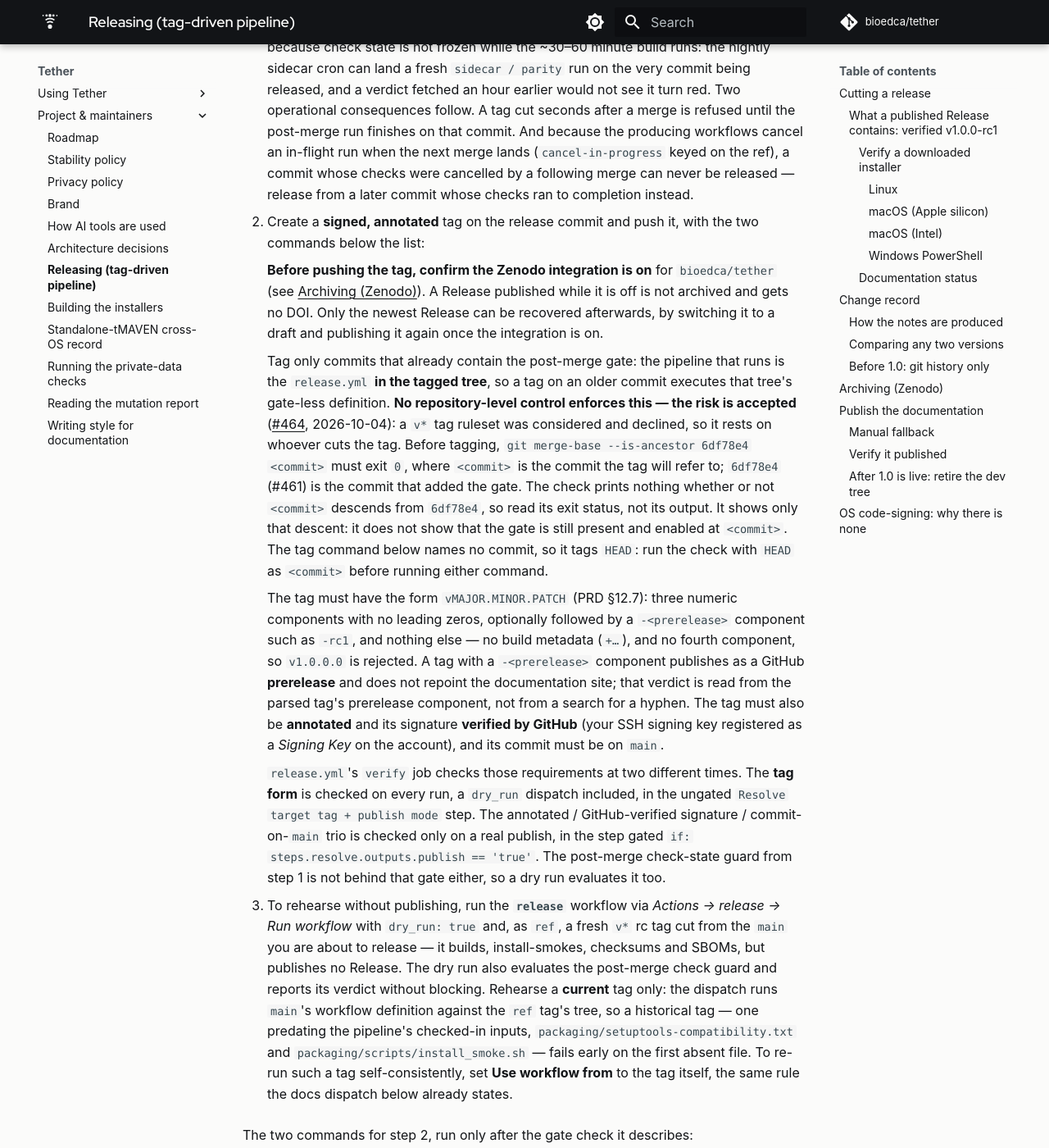
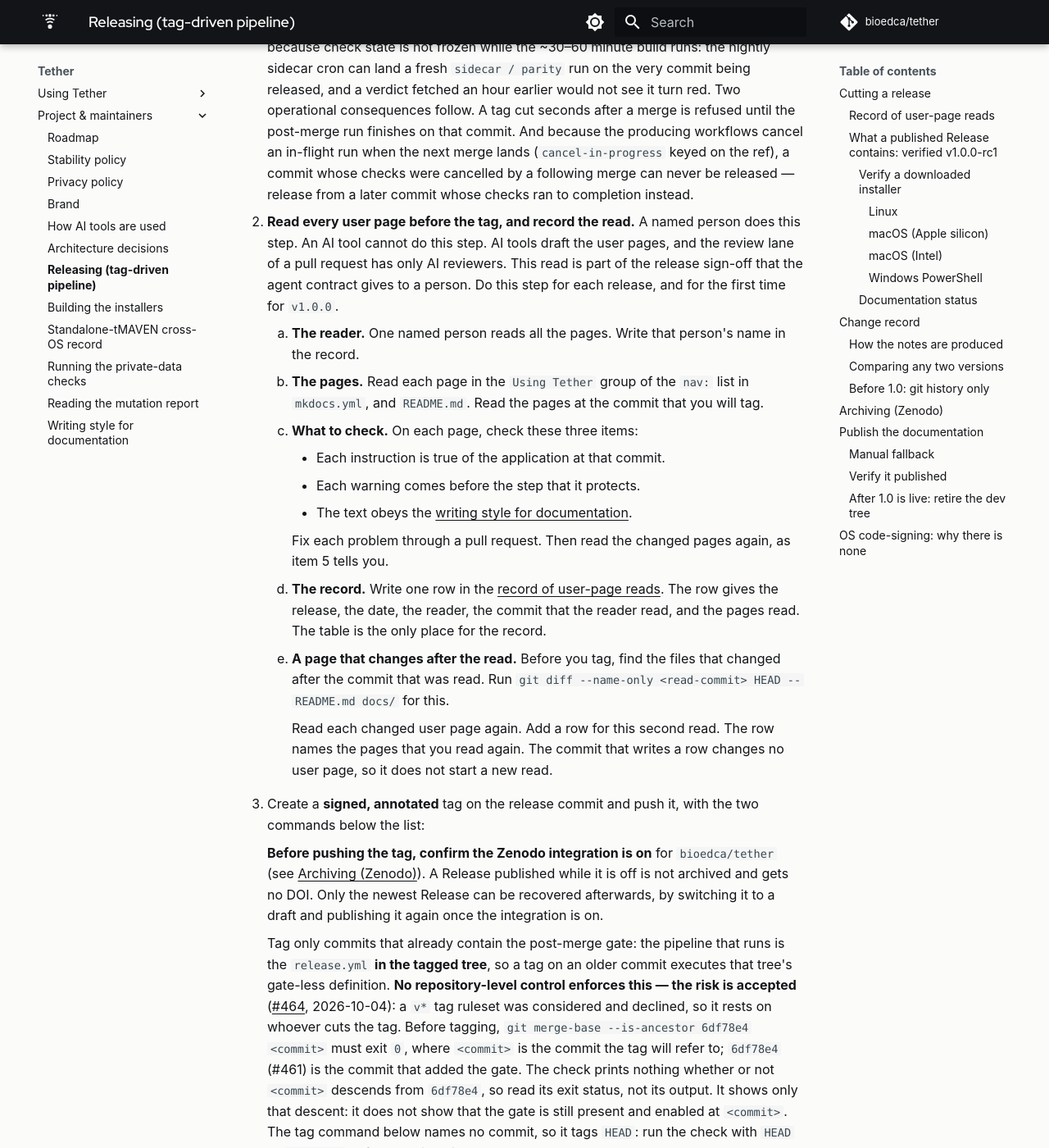
Before and after one commit to bioedca/tether, an MkDocs documentation site: the page built from docs/release.md, in a window 1280 px wide and 1400 px high, scrolled down 1047 px. Shown: the whole window at 82% size. Built offline with MkDocs 1.6.1 and Material for MkDocs 9.7.7, drawn with Linux system fonts in a browser that asks for light colours; comment, search, counter and statistics services are not loaded; the version menu is left out; some of the changed text lies outside the part shown.

Commit message:
docs(release): require a recorded human read of every user page before a tag (#650)
Add step 2 to "Cutting a release": a named person, never an AI tool, reads
every page in the "Using Tether" nav group and README.md at the commit to be
tagged, checks instructions, warning order and the writing style guide, and
records the read in a new "Record of user-page reads" table. A user page that
changes after the read is read again before the tag. The first use is v1.0.0.

The ai-use.md self-assessment row "AI assists, and human oversight stays" is
now Met and links the step. tests/test_docs_release_read.py pins the step,
its order before the tag step, the record fields and the table row.

````diff
--- a/docs/release.md
+++ b/docs/release.md
@@ -48,7 +48,38 @@ release**, not the binaries, and it is unaffected by any of the above.
    when the next merge lands (`cancel-in-progress` keyed on the ref), a commit whose checks
    were cancelled by a following merge can never be released — release from a later commit
    whose checks ran to completion instead.
-2. Create a **signed, annotated** tag on the release commit and push it, with the two
+2. **Read every user page before the tag, and record the read.** A named person does this
+   step. An AI tool cannot do this step. AI tools draft the user pages, and the review lane of a
+   pull request has only AI reviewers. This read is part of the release sign-off that the agent
+   contract gives to a person. Do this step for each release, and for the first time for
+   `v1.0.0`.
+
+    1. **The reader.** One named person reads all the pages. Write that person's name in the
+       record.
+    2. **The pages.** Read each page in the `Using Tether` group of the `nav:` list in
+       `mkdocs.yml`, and `README.md`. Read the pages at the commit that you will tag.
+    3. **What to check.** On each page, check these three items:
+        - Each instruction is true of the application at that commit.
+        - Each warning comes before the step that it protects.
+        - The text obeys the [writing style for documentation](maintainers/writing-style.md).
+
+        Fix each problem through a pull request. Then read the changed pages again, as item 5
+        tells you.
+
+    4. **The record.** Write one row in the
+       [record of user-page reads](#record-of-user-page-reads). The row gives the release,
+       the date, the reader, the commit that the reader read, and the pages read. The table is
+       the only place for the record.
+
+    5. **A page that changes after the read.** Before you tag, find the files that changed
+       after the commit that was read. Run
+       `git diff --name-only <read-commit> HEAD -- README.md docs/` for this.
+
+        Read each changed user page again. Add a row for this second read. The row names the
+        pages that you read again. The commit that writes a row changes no user page, so it does
+        not start a new read.
+
+3. Create a **signed, annotated** tag on the release commit and push it, with the two
    commands below the list:
 
     **Before pushing the tag, confirm the Zenodo integration is on** for `bioedca/tether`
@@ -96,7 +127,7 @@ release**, not the binaries, and it is unaffected by any of the above.
    such a tag self-consistently, set **Use workflow from** to the tag itself, the same
    rule the docs dispatch below already states.
 
-The two commands for step 2, run only after the gate check it describes:
+The two commands for step 3, run only after the gate check it describes:
 
 ```bash
 git tag -s v1.0.0 -m "Tether v1.0.0"
@@ -108,6 +139,18 @@ release link, tag ref, `tether --version` line and the `--source-digest` in
 [Install Tether](install.md) to the new release, and set `INSTALL_RELEASE` and
 `INSTALL_RELEASE_COMMIT` in `tests/test_docs_install_release.py` with them. That test fails
 when the page names two releases at once.
+
+### Record of user-page reads
+
+Step 2 of [Cutting a release](#cutting-a-release) writes a row in this table. Each row records
+one read of the user pages before a release tag. The first read fills the `v1.0.0` row. Each
+later read adds a row.
+
+The install-page update above comes after the tag. The read for the next release includes it.
+
+| Release | Date | Reader | Commit read | Pages read |
+|---|---|---|---|---|
+| `v1.0.0` | | | | Not read yet |
 
 ### What a published Release contains: verified `v1.0.0-rc1`
 
@@ -305,7 +348,7 @@ it for every release:
 1. **The integration must be on before the tag is pushed.** Zenodo archives a Release only
    if its webhook is active at the moment the Release is *published*. Check
    <https://zenodo.org/account/settings/github/> (the `bioedca/tether` toggle is on) and the
-   repository's *Settings → Webhooks* (a `zenodo.org` hook is listed) before step 2 of
+   repository's *Settings → Webhooks* (a `zenodo.org` hook is listed) before step 3 of
    [Cutting a release](#cutting-a-release).
 2. **No DOI can be reserved in advance.** Through the GitHub integration Zenodo mints a
    version's DOI when its Release is published, after the tagged commit already exists, so
````
Also changed, not shown: other parts of docs/release.md (+1 -1 lines), docs/ai-use.md (+3 -1 lines), 1 other file.
